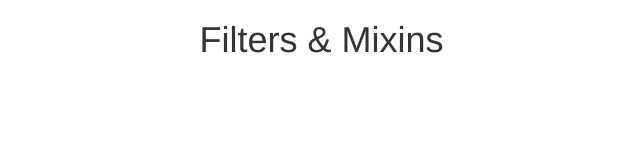
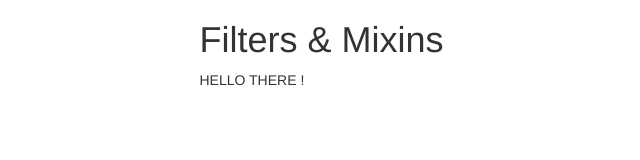
Before and after one commit to smarigowda/vuejs-cli-udemy, a Vue app: page / in a window 1280 px wide. Shown: the top 160 px of the page, without its empty margins (163-803 px from the left). Built offline with nearby package versions, Linux system fonts and the light colour scheme; a web font is replaced by a local one.

Commit message:
local filter

```diff
--- a/src/App.vue
+++ b/src/App.vue
@@ -2,8 +2,8 @@
     <div class="container">
         <div class="row">
             <div class="col-xs-12 col-sm-8 col-sm-offset-2 col-md-6 col-md-offset-3">
-                <h1>Filters & Mixins</h1>
-
+              <h1>Filters & Mixins</h1>
+              <p>{{ text | toUppercase }}</p>
             </div>
         </div>
     </div>
@@ -11,6 +11,16 @@
 
 <script>
     export default {
+      data() {
+        return {
+          text: 'Hello there !'
+        }
+      },
+      filters: {
+        toUppercase(value) {
+          return value.toUpperCase();
+        }
+      }
     }
 </script>
 
```
